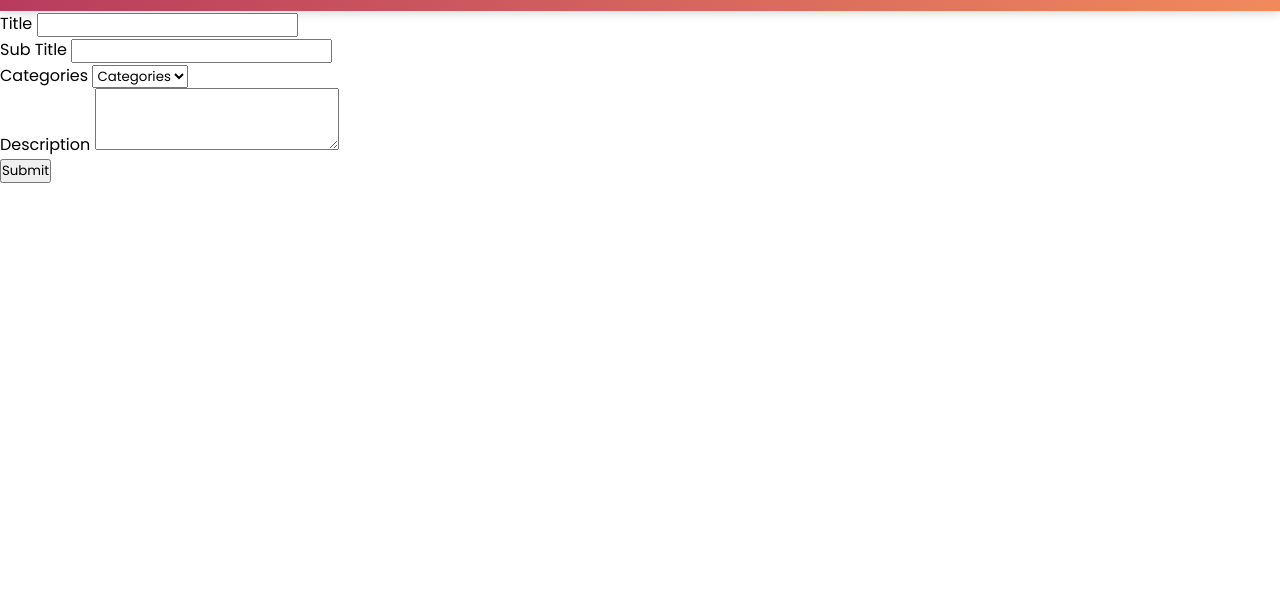
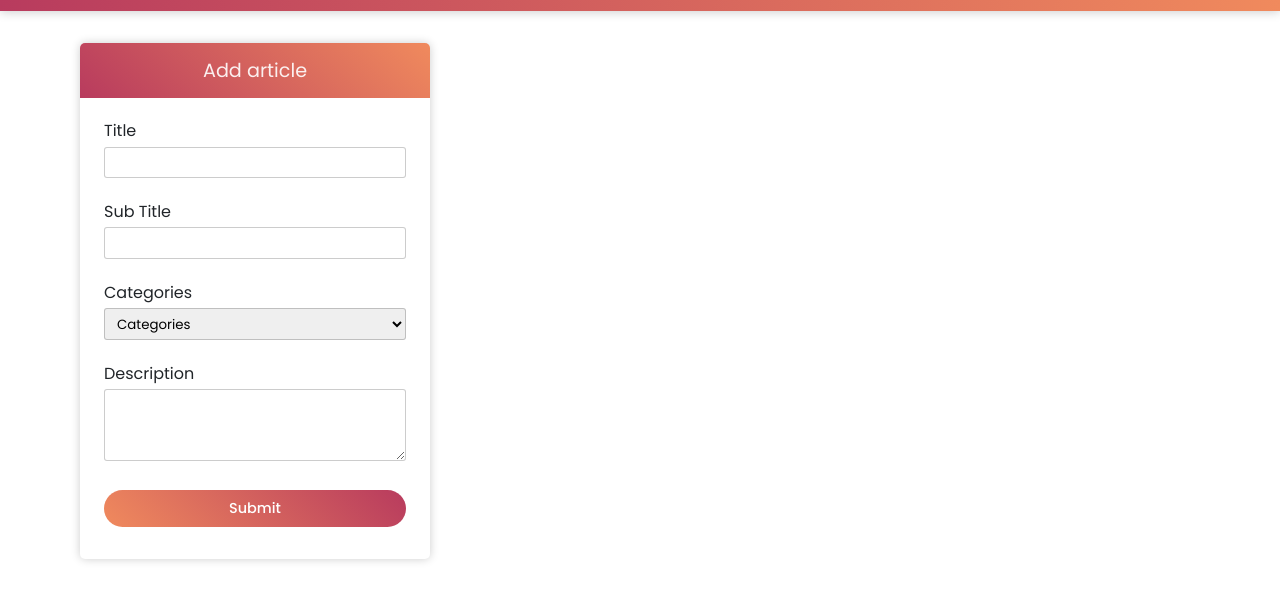
Before and after one commit to dedektegarapriyandi/card, a plain HTML site: page index.html in a window 1280 px wide. Shown: the part 53-654 px from the top of the page. Drawn offline with Linux system fonts and the light colour scheme.

Commit message:
styling form-box

```diff
--- a/assets/scss/app.scss
+++ b/assets/scss/app.scss
@@ -1,5 +1,5 @@
 @use "./variables" as var;
-@use "./mixin";
+@use "./mixin" as mix;
 
 // components
 @use "./components/navbar";
@@ -21,3 +21,13 @@
     padding: 0 5rem;
     margin: auto;
 }
+
+.content {
+    @include mix.flexBox();
+}
+
+.btn {
+    cursor: pointer;
+    padding: .5rem;
+    border-radius: 5px;
+}
--- a/assets/scss/components/_form-box.scss
+++ b/assets/scss/components/_form-box.scss
@@ -1,2 +1,58 @@
-@use "../variables" as var;
-@use "../mixin" as mix;
+@use "../variables"as var;
+@use "../mixin"as mix;
+
+.form-box {
+    box-shadow: 0 0 10px rgba(0, 0, 0, .2);
+    border-radius: 5px;
+    width: 350px;
+    background-color: white;
+
+    .form-box-header {
+        background-image: linear-gradient(45deg, var.$red, var.$orange);
+        padding: .8rem 0;
+        text-align: center;
+        font-size: .8rem;
+        color: var.$white-body-color;
+        border-top-left-radius: 5px;
+        border-top-right-radius: 5px;
+    }
+
+    .form-box-input {
+        padding: 0 1.5rem;
+
+        .form-group {
+            @include mix.flexBox(column);
+            margin: 1.3rem 0;
+
+            .form-label {
+                color: var.$body-color;
+                font-size: 1rem;
+                margin-bottom: .2rem;
+            }
+
+            .form-input {
+                width: 100%;
+                outline: none;
+                border: 1px solid rgba(0, 0, 0, 0.2);
+                padding: .3rem .5rem;
+                border-radius: 3px;
+            }
+        }
+    }
+
+    .btn-submit {
+        width: 100%;
+        border-radius: 20px;
+        margin: .5rem 0 2rem 0;
+        border: none;
+        background-image: linear-gradient(45deg, var.$orange, var.$red);
+        color: white;
+        font-weight: 500;
+        font-size: .9rem;
+
+        &:hover {
+            opacity: .9;
+            transition: opacity .2s;
+        }
+    }
+}
--- a/assets/scss/components/_navbar.scss
+++ b/assets/scss/components/_navbar.scss
@@ -3,6 +3,7 @@
 
 .navbar {
     @include mix.flexBox($align: center);
+    margin-bottom: 2rem !important;
     background-image: linear-gradient(to right, var.$red, var.$orange);
     height: 8vh;
     box-shadow: 0 1px 10px rgba(0,0,0,.2);
--- a/index.html
+++ b/index.html
@@ -21,19 +21,22 @@
         </div>
     </nav>
 
-    <section class="content">
+    <section class="content container">
         <div class="form-box">
-            <form>
+            <div class="form-box-header">
+                <h2>Add article</h2>
+            </div>
+            <form class="form-box-input">
                 <div class="form-group">
-                    <label for="title">Title</label>
-                    <input type="text" class="form-input" name="title" id="title">
+                    <label for="title" class="form-label">Title</label>
+                    <input type="text" class="form-input" name="title" id="title" autofocus>
                 </div>
                 <div class="form-group">
-                    <label for="sub-title">Sub Title</label>
+                    <label for="sub-title" class="form-label">Sub Title</label>
                     <input type="text" class="form-input" name="sub-title" id="sub-title">
                 </div>
                 <div class="form-group">
-                    <label for="categories">Categories</label>
+                    <label for="categories" class="form-label">Categories</label>
                     <select name="categories" id="categories" class="form-input">
                         <option value="">Categories</option>
                         <option value="sport">Sport</option>
@@ -41,7 +44,7 @@
                     </select>
                 </div>
                 <div class="form-group">
-                    <label for="desc">Description</label>
+                    <label for="desc" class="form-label">Description</label>
                     <textarea name="desc" id="desc" rows="3" class="form-input"></textarea>
                 </div>
                 <button class="btn btn-submit">Submit</button>
```
Also changed, not shown: assets/css/app.css.
